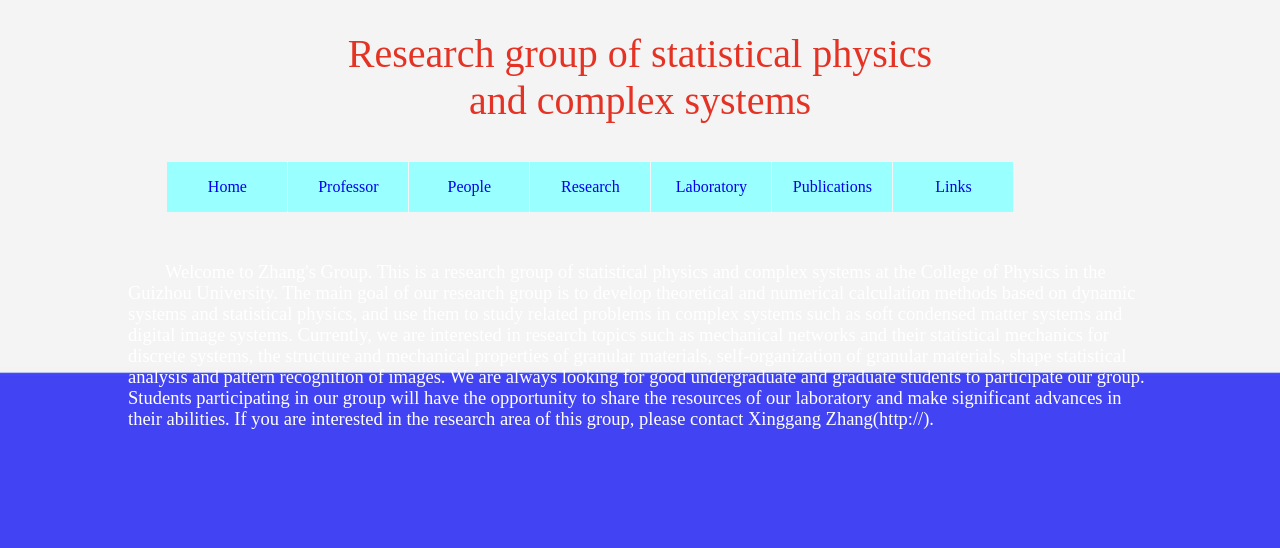
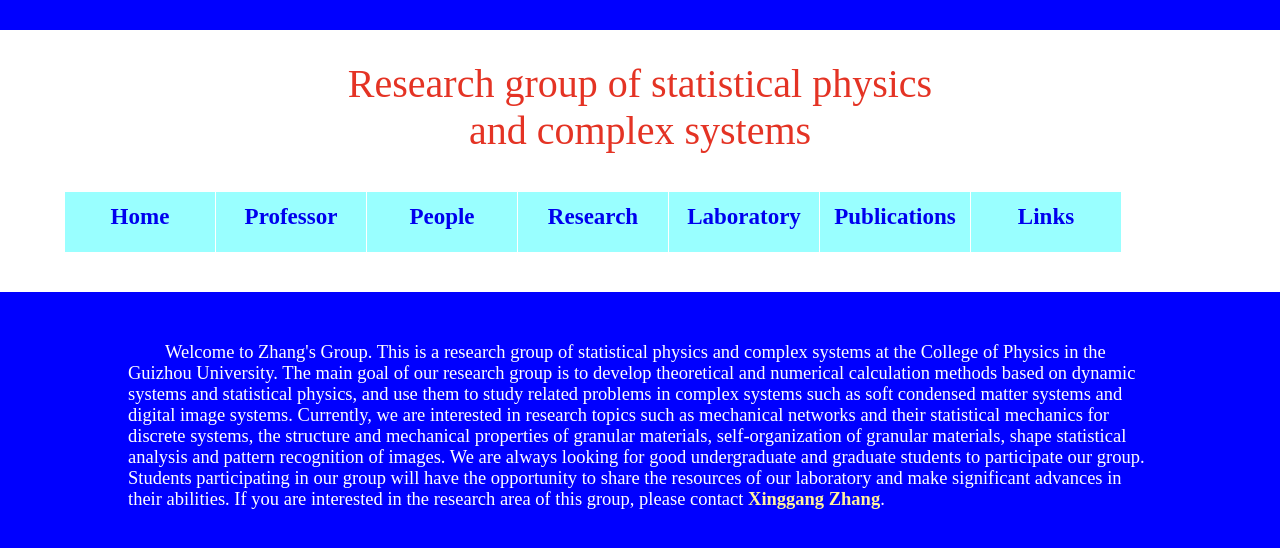
Before and after one commit to zxg20061289/github.io, a plain HTML site: page Navigation Page.html in a window 1280 px wide. Drawn offline with Linux system fonts and the light colour scheme.

Commit message:
modified

```diff
--- a/Navigation Page.html
+++ b/Navigation Page.html
@@ -12,39 +12,47 @@
         text-decoration:none;
         list-style:none;}
     body{
+        background-color: blue;
+    }
+    .uppar_part{
         width: 100%;
-        background-image: url("background/first-background.jpg");
-        background-position:center center;
-        background-repeat:no-repeat;
-        background-attachment:fixed;
-        background-size:cover;}
+        background-color: white;
+    }
     .title{
         font-size: 40px;
         font-family: Elephant;
         color: #e43324;
         margin: 30px auto;
+        padding-top: 30px;
         text-align: center;
     }
-    #a1{
-        width:1000px;
+    .a1{
+        width:100%;
         height:50px;
         margin:30px auto;
+        padding-bottom: 50px;
         text-align:center;
-        margin-top: 3%;
-        margin-left: 13%;}
-    #a2 li{
+        margin-top: 3%;}
+    .a2{
+        padding-left: 5%;
+    }
+    .a2 li{
         float:left;
-        width:120px;
-        height:50px;
+        width:150px;
+        height:60px;
         background-color:#9FF;
         margin-left:1px;
         line-height:50px;}
-    #a2 li a:hover{
+    .a2 a{
+        font-size: 23px;
+        font-weight: bold;
+    }
+    .a2 li a:hover{
         display:block;
         background-color:#333;
         color:#CFF;
         width:150px;
-        height:50px;}
+        height:60px;}
     .texts{
         width: 80%;
         margin: 50px auto;
@@ -73,6 +81,7 @@
 </script>
 
 <body>
+<div class="uppar_part">
     <div class="title">
         <p>
             Research group of statistical physics<br>
@@ -80,9 +89,9 @@
         </p>
 
     </div>
-<div id="a1">
-    <ul id="a2">
-        <li><a href="HomePage.html">Home</a></li>
+    <div class="a1">
+        <ul class="a2">
+            <li><a href="index.html">Home</a></li>
             <li class="se"><a href="Professor.html">Professor</a></li>
             <li><a href="People.html">People</a></li>
             <li><a href="Research.html">Research</a></li>
@@ -91,10 +100,22 @@
             <li><a href="Links.html">Links</a></li>
         </ul>
     </div>
+</div>
+
 
 <div class="texts">
     <p>
-        Welcome to Zhang's Group. This is a research group of statistical physics and complex systems at the College of Physics in the Guizhou University. The main goal of our research group is to develop theoretical and numerical calculation methods based on dynamic systems and statistical physics, and use them to study related problems in complex systems such as soft condensed matter systems and digital image systems. Currently, we are interested in research topics such as mechanical networks and their statistical mechanics for discrete systems, the structure and mechanical properties of granular materials, self-organization of granular materials, shape statistical analysis and pattern recognition of images. We are always looking for good undergraduate and graduate students to participate our group. Students participating in our group will have the opportunity to share the resources of our laboratory and make significant advances in their abilities. If you are interested in the research area of this group, please contact Xinggang Zhang(http://).
+        Welcome to Zhang's Group. This is a research group of statistical physics and complex systems at the
+        College of Physics in the Guizhou University. The main goal of our research group is to develop
+        theoretical and numerical calculation methods based on dynamic systems and statistical physics,
+        and use them to study related problems in complex systems such as soft condensed matter systems
+        and digital image systems. Currently, we are interested in research topics such as mechanical
+        networks and their statistical mechanics for discrete systems, the structure and mechanical properties
+        of granular materials, self-organization of granular materials, shape statistical analysis and pattern
+        recognition of images. We are always looking for good undergraduate and graduate students to participate
+        our group. Students participating in our group will have the opportunity to share the resources of our
+        laboratory and make significant advances in their abilities. If you are interested in the research area
+        of this group, please contact <a href="Professor.html" style="color: #fff29d; font-weight: bold">Xinggang Zhang</a>.
     </p>
 </div>
 
```
Also changed, not shown: Laboratory.html (+1 -1 lines), Links.html (+1 -1 lines), People.html (+1 -1 lines), Professor.html (+1 -1 lines), Publications.html (+1 -1 lines), Research.html (+1 -1 lines), background/icon.png (added). Lines whose indentation alone changed are shown as unchanged.
